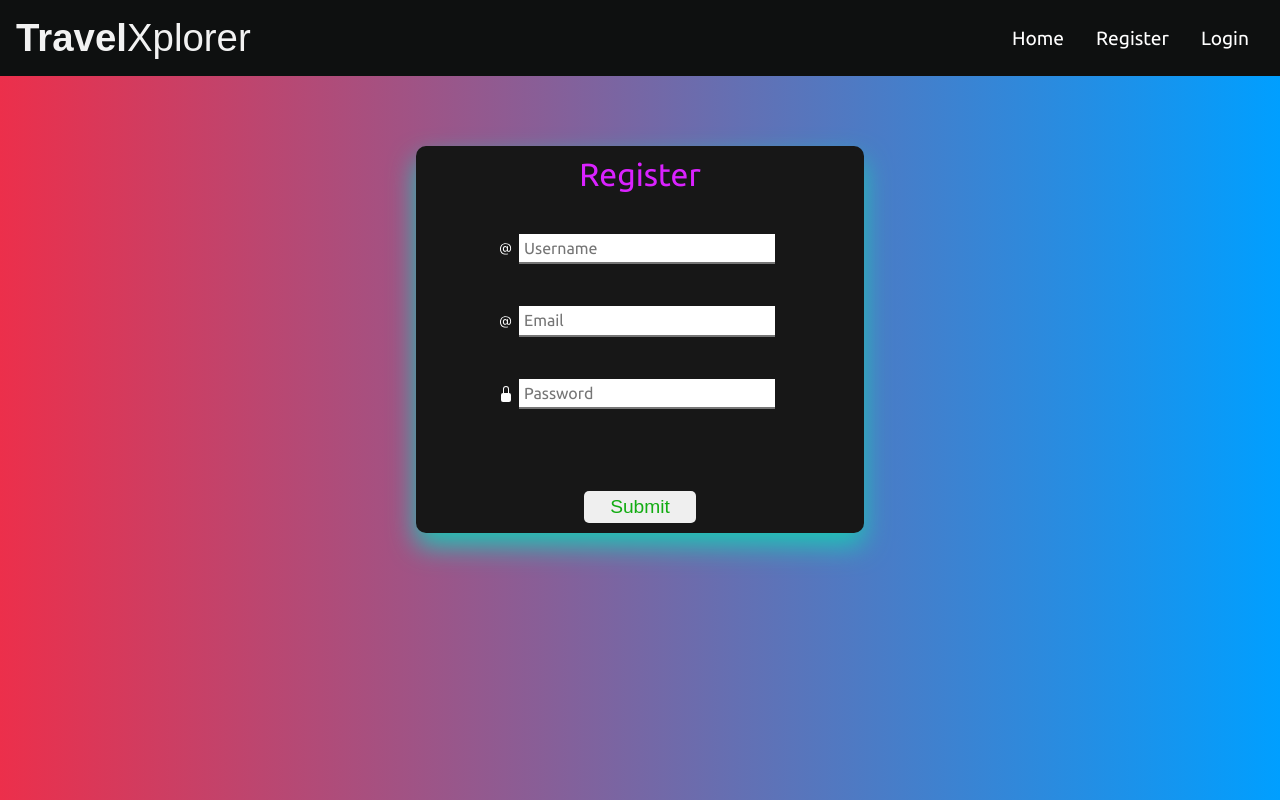
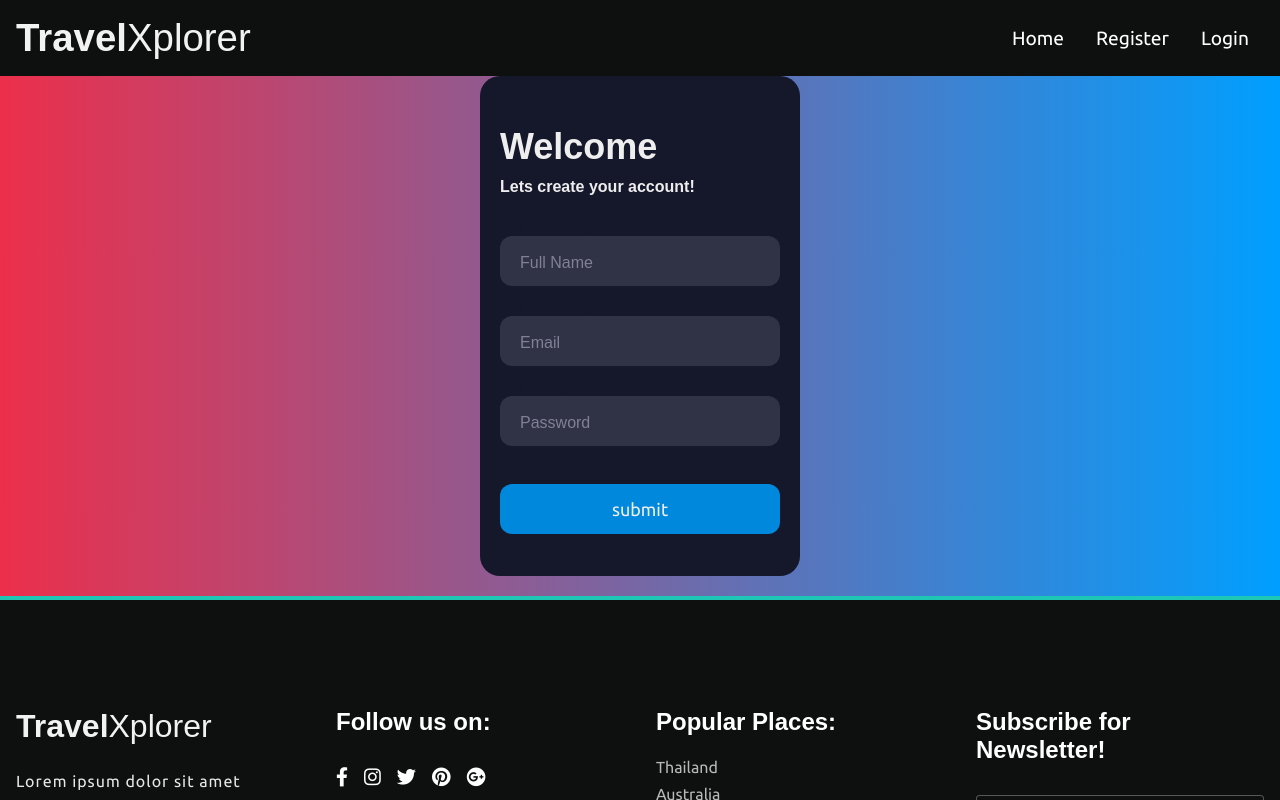
Before and after one commit to MuneneCalvin/TravelPlannerX, a React (Vite) app in the folder Frontend/: page / in a window 1280 px wide. Both pictures are taken after a click on the item "Register". Shown: the top 800 px of the page. Built offline with nearby package versions, Linux system fonts and the light colour scheme.

Commit message:
Updated sign in

```diff
--- /dev/null
+++ b/Frontend/src/pages/SignIn/SignIn.css
@@ -0,0 +1,101 @@
+.form-register {
+    background-color: #15172b;
+    border-radius: 20px;
+    box-sizing: border-box;
+    height: 500px;
+    padding: 20px;
+    width: 320px;
+    margin: auto;
+    margin-bottom: 20px;
+    transition: .4s ease-in-out;
+  }
+.title {
+    color: #eee;
+    font-family: sans-serif;
+    font-size: 36px;
+    font-weight: 600;
+    margin-top: 30px;
+  }
+.subtitle {
+    color: #eee;
+    font-family: sans-serif;
+    font-size: 16px;
+    font-weight: 600;
+    margin-top: 10px;
+  }
+.input-container {
+    height: 50px;
+    position: relative;
+    width: 100%;
+  }
+.ic1 {
+    margin-top: 40px;
+  }
+.ic2 {
+    margin-top: 30px;
+  }
+.input {
+    background-color: #303245;
+    border-radius: 12px;
+    border: 0;
+    box-sizing: border-box;
+    color: #eee;
+    font-size: 18px;
+    height: 100%;
+    outline: 0;
+    padding: 4px 20px 0;
+    width: 100%;
+  }
+.cut {
+    background-color: #15172b;
+    border-radius: 10px;
+    height: 20px;
+    left: 20px;
+    position: absolute;
+    top: -20px;
+    transform: translateY(0);
+    transition: transform 200ms;
+    width: 76px;
+  }
+.cut-short {
+    width: 50px;
+  }
+.iLabel {
+    color: #65657b;
+    font-family: sans-serif;
+    left: 20px;
+    line-height: 14px;
+    pointer-events: none;
+    position: absolute;
+    transform-origin: 0 50%;
+    transition: transform 200ms, color 200ms;
+    top: 20px;
+  }
+.input:focus ~ .cut {
+    transform: translateY(8px);
+  }
+.input:focus ~ .iLabel {
+    transform: translateY(-30px) translateX(10px) scale(0.75);
+  }
+.input:not(:focus) ~ .iLabel {
+    color: #808097;
+  }
+.input:focus ~ .iLabel {
+    color: #dc2f55;
+  }
+.submit {
+    background-color: #08d;
+    border-radius: 12px;
+    border: 0;
+    box-sizing: border-box;
+    color: #eee;
+    cursor: pointer;
+    font-size: 18px;
+    height: 50px;
+    margin-top: 38px;
+    text-align: center;
+    width: 100%;
+  }
+.submit:active {
+    background-color: #06b;
+  }
--- a/Frontend/src/pages/SignIn/SignIn.jsx
+++ b/Frontend/src/pages/SignIn/SignIn.jsx
@@ -3,7 +3,7 @@ import {useNavigate} from 'react-router-dom'
 import * as yup from 'yup'
 import { yupResolver } from '@hookform/resolvers/yup'
 import Axios from 'axios'
-import '../Login/Login.css'
+import './SignIn.css'
 
 export default function Login() {
     const navigate = useNavigate();
@@ -32,34 +32,32 @@ export default function Login() {
     return (
         <main>
             <div>
-                <form className='Form' onSubmit={handleSubmit(onSubmit)}>
-                    <p className='loginBanner'> Register </p>
+            <form className="form-register" onSubmit={handleSubmit(onSubmit)}>
+      <div className="title">Welcome</div>
+      <div className="subtitle">Lets create your account!</div>
 
-                    <div className='input-thing'>
-                    <svg className="input-icon" xmlns="http://www.w3.org/2000/svg" width="16" height="16" fill="currentColor" viewBox="0 0 16 16">
-                        <path d="M13.106 7.222c0-2.967-2.249-5.032-5.482-5.032-3.35 0-5.646 2.318-5.646 5.702 0 3.493 2.235 5.708 5.762 5.708.862 0 1.689-.123 2.304-.335v-.862c-.43.199-1.354.328-2.29.328-2.926 0-4.813-1.88-4.813-4.798 0-2.844 1.921-4.881 4.594-4.881 2.735 0 4.608 1.688 4.608 4.156 0 1.682-.554 2.769-1.416 2.769-.492 0-.772-.28-.772-.76V5.206H8.923v.834h-.11c-.266-.595-.881-.964-1.6-.964-1.4 0-2.378 1.162-2.378 2.823 0 1.737.957 2.906 2.379 2.906.8 0 1.415-.39 1.709-1.087h.11c.081.67.703 1.148 1.503 1.148 1.572 0 2.57-1.415 2.57-3.643zm-7.177.704c0-1.197.54-1.907 1.456-1.907.93 0 1.524.738 1.524 1.907S8.308 9.84 7.371 9.84c-.895 0-1.442-.725-1.442-1.914z"></path>
-                    </svg>
-                        <input type="text" placeholder="Username" {...register("username")} />
+      <div className="input-container ic1">
+        <input placeholder="" type="text" className="input" id="username" {...register("username")} required />
+        <div className="cut"></div>
+        <label className="iLabel" htmlFor="Full Name">Full Name</label>
       </div>
       <p className='error'>{errors.username?.message}</p>
 
-                    <div className='input-thing'>
-                    <svg className="input-icon" xmlns="http://www.w3.org/2000/svg" width="16" height="16" fill="currentColor" viewBox="0 0 16 16">
-                        <path d="M13.106 7.222c0-2.967-2.249-5.032-5.482-5.032-3.35 0-5.646 2.318-5.646 5.702 0 3.493 2.235 5.708 5.762 5.708.862 0 1.689-.123 2.304-.335v-.862c-.43.199-1.354.328-2.29.328-2.926 0-4.813-1.88-4.813-4.798 0-2.844 1.921-4.881 4.594-4.881 2.735 0 4.608 1.688 4.608 4.156 0 1.682-.554 2.769-1.416 2.769-.492 0-.772-.28-.772-.76V5.206H8.923v.834h-.11c-.266-.595-.881-.964-1.6-.964-1.4 0-2.378 1.162-2.378 2.823 0 1.737.957 2.906 2.379 2.906.8 0 1.415-.39 1.709-1.087h.11c.081.67.703 1.148 1.503 1.148 1.572 0 2.57-1.415 2.57-3.643zm-7.177.704c0-1.197.54-1.907 1.456-1.907.93 0 1.524.738 1.524 1.907S8.308 9.84 7.371 9.84c-.895 0-1.442-.725-1.442-1.914z"></path>
-                    </svg>
-                        <input type="text" placeholder="Email" {...register("email")} />
+      <div className="input-container ic2">
+        <input placeholder="" type="text" className="input" id="email" {...register("email")} required />
+        <div className="cut"></div>
+        <label className="iLabel" htmlFor="email">Email</label>
       </div>
         <p className='error'>{errors.email?.message}</p>
 
-                    <div className='input-thing'>
-                    <svg className="input-icon" xmlns="http://www.w3.org/2000/svg" width="16" height="16" fill="currentColor" viewBox="0 0 16 16">
-                        <path d="M8 1a2 2 0 0 1 2 2v4H6V3a2 2 0 0 1 2-2zm3 6V3a3 3 0 0 0-6 0v4a2 2 0 0 0-2 2v5a2 2 0 0 0 2 2h6a2 2 0 0 0 2-2V9a2 2 0 0 0-2-2z"></path>
-                    </svg>
-                        <input type="password" placeholder="Password" {...register("password")} />
+      <div className="input-container ic2">
+        <input placeholder="" type="password" className="input" id="password" {...register("password")} />
+        <div className="cut cut-short"></div>
+        <label className="iLabel" htmlFor="password">Password</label>
       </div>
         <p className='error'>{errors.password?.message}</p>
 
-                    <input className='submitBtn' type="submit" value='Submit' />
+      <button className="submit" type="submit">submit</button>
 </form>
             </div>
         </main>
```
Lines whose indentation alone changed are shown as unchanged.
